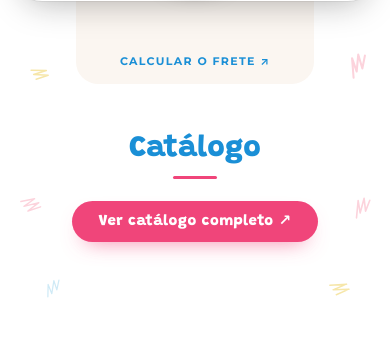
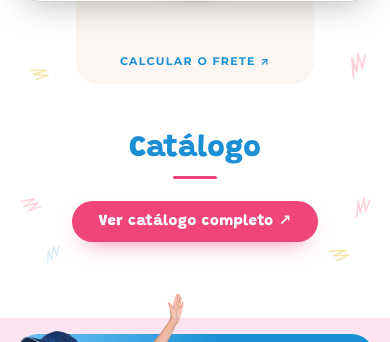
Before and after one commit to jaquelinesaturno/links, a plain HTML site: page index.html in a window 390 px wide. Shown: the part 831-1173 px from the top of the page. Drawn offline with Linux system fonts and the light colour scheme; no server answers.

Commit message:
Atualiza index.html

```diff
--- a/index.html
+++ b/index.html
@@ -848,7 +848,7 @@ body{padding-top:0}
 .produtos .produtos-lista a{background:#fff}
 .produtos-titulo{text-align:center;font-size:30px;color:#1a8fd6}
 /* catálogo: mesmo título de "O que vendemos" + botão rosa para o catálogo completo */
-.catalogo{position:relative;z-index:3;display:flex;flex-direction:column;align-items:center;padding-top:34px;padding-bottom:110px}
+.catalogo{position:relative;z-index:3;display:flex;flex-direction:column;align-items:center;padding-top:34px;padding-bottom:40px}
 .catalogo-btn{display:inline-flex;align-items:center;gap:6px;margin-top:22px;padding:13px 26px;border-radius:999px;background:#f0457a;color:#fff;font:800 15px/1 var(--titulo);letter-spacing:.03em;text-decoration:none;box-shadow:0 10px 22px -12px rgba(240,69,122,.8);transition:transform .2s}
 .catalogo-btn:hover{transform:translateY(-2px)}
 @media (min-width:960px){ .catalogo{padding-top:56px;padding-bottom:30px} .catalogo-btn{font-size:17px;padding:15px 32px} }
@@ -861,11 +861,13 @@ body{padding-top:0}
 .rb12{right:22%;top:66px;width:26px;rotate:-5deg}.rb12 path{stroke:#f6e6a8}
 .rb13{right:7%;top:20px;width:20px;rotate:10deg}.rb13 path{stroke:#fcd3dc}
 .catalogo-btn{position:relative;z-index:1}
+/* a setinha ↗ aparece como texto, não como emoji azul do iPhone */
+.catalogo-btn,.info-link{font-variant-emoji:text}
 @media (max-width:959px){
-  .catalogo-rabiscos{height:170px}
+  .catalogo-rabiscos{height:100px}
   .rb10{left:5%;top:16px;width:24px}
-  .rb11{left:12%;top:96px;width:16px}
-  .rb12{right:10%;top:100px;width:22px}
+  .rb11{left:12%;top:62px;width:16px}
+  .rb12{right:10%;top:66px;width:22px}
   .rb13{right:5%;top:14px;width:16px}
 }
 @media (min-width:960px){ .catalogo-rabiscos{height:120px} .rb10{top:54px} .rb13{top:48px} .rb11{left:22%;top:88px} .rb12{right:22%;top:82px} }
```
